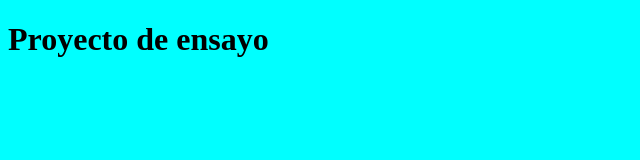
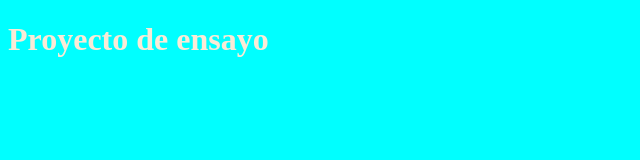
Before and after one commit to sebas77rr/Proyecto-Curso_Git, a plain HTML site: page index.html in a window 1280 px wide. Shown: the whole page, without its empty margins (0-640 px from the left). Drawn offline with Linux system fonts and the light colour scheme.

Commit message:
Estilos y colores

```diff
--- a/css/style.css
+++ b/css/style.css
@@ -1,3 +1,5 @@
 body{
     background-color: aqua;
+    font-weight: 500;
+    color: antiquewhite;
 }
```
